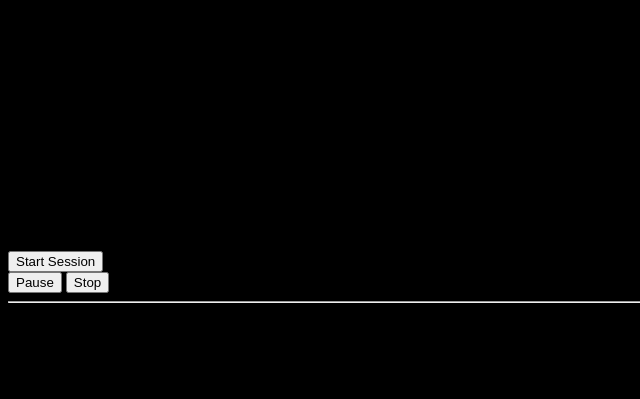
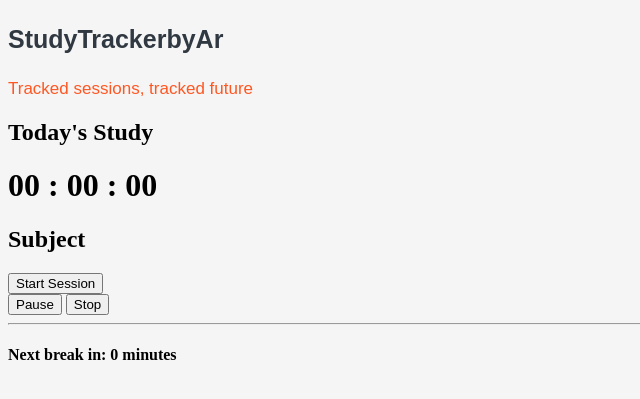
Before and after one commit to Maltiiski/StudyTracker, a Flask app: page / in a window 1280 px wide. Shown: the top 399 px of the page, without its empty margins (0-640 px from the left). Run offline with Flask 3, Linux system fonts and the light colour scheme; some web fonts are replaced.

Commit message:
css styling start

```diff
--- a/static/style.css
+++ b/static/style.css
@@ -1,3 +1,5 @@
+@import url('https://fonts.cdnfonts.com/css/open-sauce-one');
+
 :root {
     --abitwhite: #f5f5f5;
     --abitblack: #303841;
@@ -6,5 +8,17 @@
 }
 
 body {
-    background-color: black;
+    background-color: var(--abitwhite);
 }
+
+.app-header h3 {
+    color: var(--abitblack);
+    font-size: 25px;
+    font-family: 'Open Sauce Sans', sans-serif;
+}
+
+.app-header p {
+    color: var(--abitorange);
+    font-size: 17px;
+    font-family: 'Open Sauce Sans', sans-serif;
+}
```
